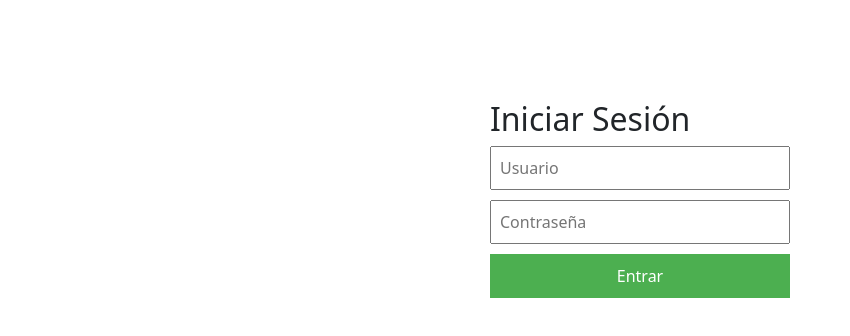
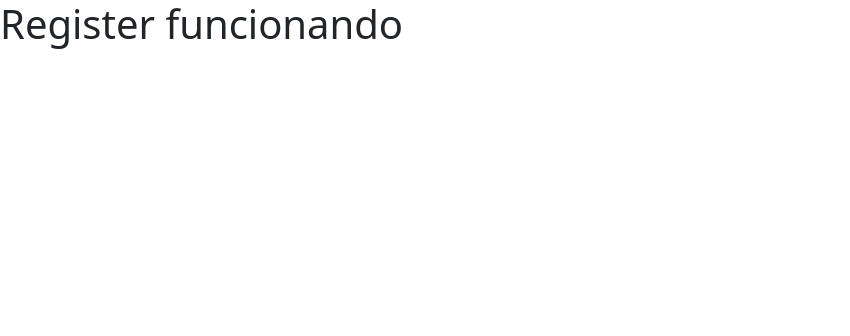
Before and after one commit to wilfranstiven/wilfran-react, a React (Create React App) app: page /register in a window 1280 px wide. Shown: the top 336 px of the page, without its empty margins (0-850 px from the left). Built offline with nearby package versions, Linux system fonts and the light colour scheme.

Commit message:
las rutas estan funcionando bien

```diff
--- a/package.json
+++ b/package.json
@@ -10,6 +10,7 @@
     "bootstrap": "^5.3.7",
     "react": "^19.1.0",
     "react-dom": "^19.1.0",
+    "react-router-dom": "^7.6.3",
     "react-scripts": "5.0.1",
     "sweetalert2": "^11.22.2",
     "web-vitals": "^2.1.4"
--- a/src/App.js
+++ b/src/App.js
@@ -1,11 +1,32 @@
-import LoginPage from'./pages/LoginPage/LoginPage';
+import { BrowserRouter, Routes, Route } from "react-router-dom";
+import LoginPage from './pages/LoginPage/LoginPage';
+import RegisterPage from './pages/RegisterPage/RegisterPage';
+import ForgotPasswordPage from './pages/ForgotPasswordPage/ForgotPasswordPage';
+import DashboardPage from './pages/DashboardPage/DashboardPage';
+
 function App(){
   return (
-    <LoginPage/>
+     <BrowserRouter>
+     <Routes>
+      <Route path="/" element={<LoginPage/>}/>
+      <Route path="/register" element={<RegisterPage/>}/>
+      <Route path="/forgot" element={<ForgotPasswordPage/>}/>
+      <Route path="/dashboard" element={<DashboardPage/>}/>
+     </Routes>
+     </BrowserRouter>
   );
 }
+export default App;
 
-export default App;
+
+// import LoginPage from'./pages/LoginPage/LoginPage';
+// function App(){
+//   return (
+//     <LoginPage/>
+//   );
+// }
+
+// export default App;
 
   // import logo from './logo.svg';
   // import './App.css';
--- /dev/null
+++ b/src/pages/DashboardPage/DashboardPage.js
@@ -0,0 +1,5 @@
+function DashboardPage(){
+    return <h1>Register funcionando</h1>;
+}
+
+export default DashboardPage;
--- /dev/null
+++ b/src/pages/ForgotPasswordPage/ForgotPasswordPage.js
@@ -0,0 +1,5 @@
+function ForgotPasswordPage(){
+    return <h1>Register funcionando</h1>;
+}
+
+export default ForgotPasswordPage;
--- /dev/null
+++ b/src/pages/RegisterPage/RegisterPage.js
@@ -0,0 +1,5 @@
+function RegisterPage(){
+    return <h1>Register funcionando</h1>;
+}
+
+export default RegisterPage;
```
Also changed, not shown: 1 other file (tests, documents, lock files or other folders).
